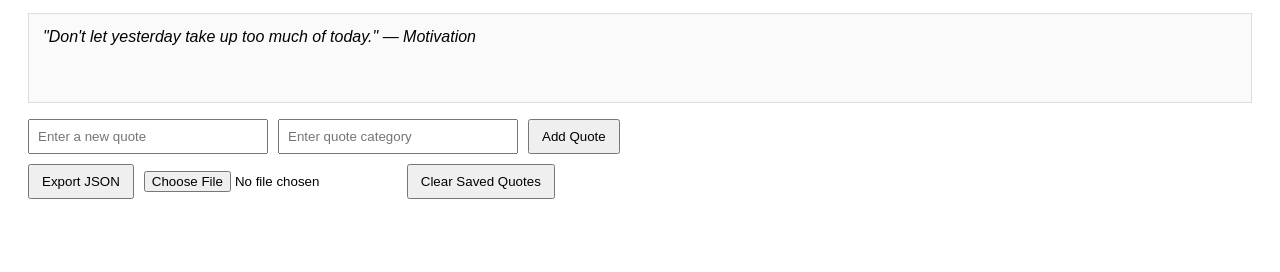
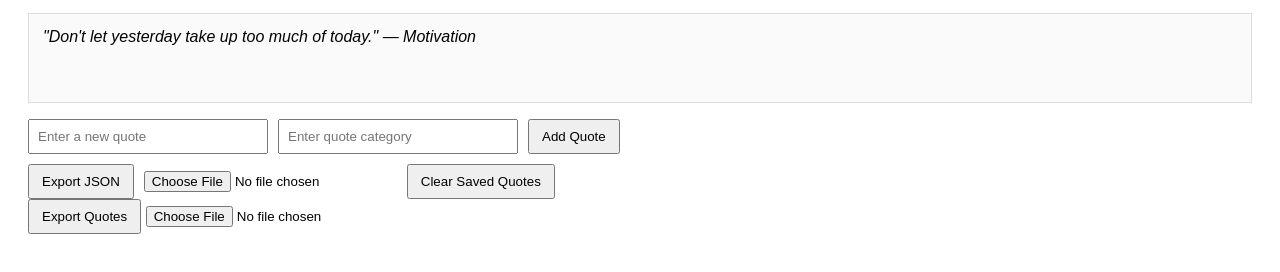
Before and after one commit to osariemeniyoha/alx_fe_javascript, a plain HTML site: page dom-manipulation/index.html in a window 1280 px wide. Shown: the part 146-418 px from the top of the page. Drawn offline with Linux system fonts and the light colour scheme.

Commit message:
Add Export Quotes to files

```diff
--- a/dom-manipulation/index.html
+++ b/dom-manipulation/index.html
@@ -39,6 +39,11 @@
     <button id="clearStorageBtn" type="button" title="Clears saved quotes from Local Storage">Clear Saved Quotes</button>
   </div>
 
+
+<button onclick="exportToJsonFile()">Export Quotes</button>
+<input type="file" id="importFile" accept=".json" onchange="importFromJsonFile(event)" />
+
+
   <script src="script.js"></script>
 </body>
 </html>
--- a/dom-manipulation/script.js
+++ b/dom-manipulation/script.js
@@ -230,3 +230,33 @@ function normalizeCategory(cat) {
     .toLowerCase()
     .replace(/\b\w/g, c => c.toUpperCase());
 }
+
+function exportToJsonFile() {
+    const jsonStr = JSON.stringify(quotes);
+    const blob = new Blob([jsonStr], { type: 'application/json' });
+    const url = URL.createObjectURL(blob);
+    const link = document.createElement('a');
+    link.href = url;
+    link.download = 'quotes.json';
+    link.click();
+    URL.revokeObjectURL(url);
+}
+
+function importFromJsonFile(event) {
+    const fileReader = new FileReader();
+    fileReader.onload = function(e) {
+        try {
+            const importedQuotes = JSON.parse(e.target.result);
+            if (Array.isArray(importedQuotes)) {
+                quotes.push(...importedQuotes);
+                saveQuotes();
+                alert('Quotes imported successfully!');
+            } else {
+                alert('Invalid JSON format.');
+            }
+        } catch (error) {
+            alert('Error reading file: ' + error.message);
+        }
+    };
+    fileReader.readAsText(event.target.files[0]);
+}
```
